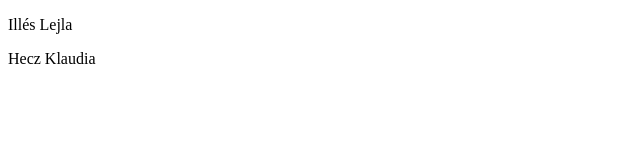
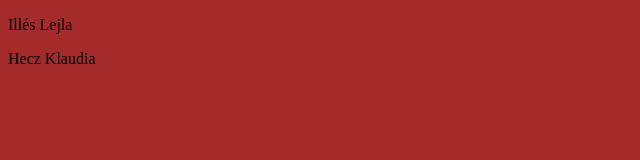
Before and after one commit to lejlailles/gitproba, a plain HTML site: page index.html in a window 1280 px wide. Shown: the whole page, without its empty margins (0-640 px from the left). Drawn offline with Linux system fonts and the light colour scheme.

Commit message:
háttérszín

```diff
--- a/index.html
+++ b/index.html
@@ -5,6 +5,7 @@
     <meta charset="UTF-8">
     <meta http-equiv="X-UA-Compatible" content="IE=edge">
     <meta name="viewport" content="width=device-width, initial-scale=1.0">
+    <link href="szerkezet.css" rel="stylesheet" type="text/css"/>
     <title>Illés Lejla, Hecz Klaudia</title>
 </head>
 <body>
--- /dev/null
+++ b/szerkezet.css
@@ -0,0 +1,5 @@
+@charset "UTF-8";
+
+body{
+    background-color: brown;
+}
```
